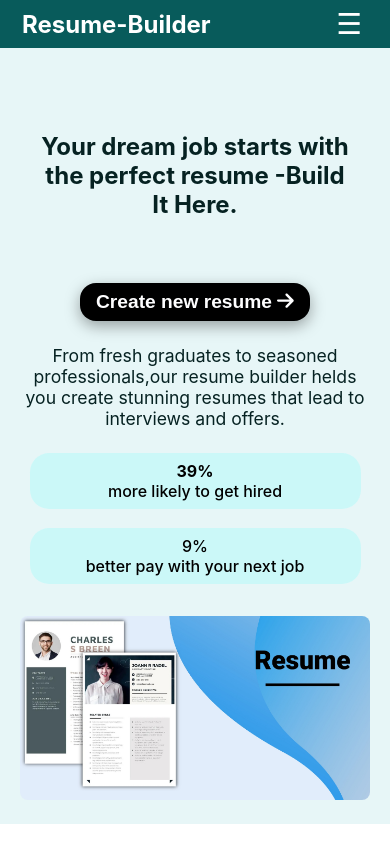
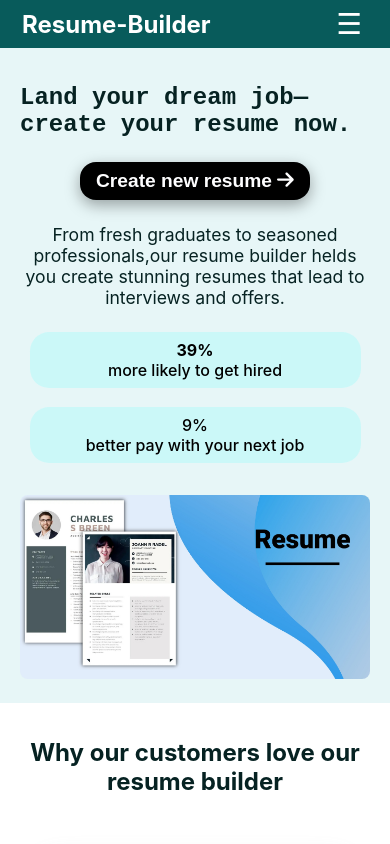
Before and after one commit to soumyadeep9800/React-Resume-Builder, a React (Create React App) app in the folder clients/: page / in a window 390 px wide. Shown: the top 844 px of the page. Built offline with nearby package versions, Linux system fonts and the light colour scheme.

Commit message:
heading animation

```diff
--- a/clients/src/css/Contact.css
+++ b/clients/src/css/Contact.css
@@ -6,6 +6,7 @@
     flex-direction: column;
     overflow-x: hidden;
 }
+
 .contact_us{
     box-shadow: rgba(0, 0, 0, 0.15) 1.95px 1.95px 2.6px;
     width: 80%;
@@ -14,6 +15,7 @@
     border-radius: 1.5rem;
     padding: 2rem;
 }
+
 .contact_heading{
     font-size: xx-large;
     font-weight: 500;
@@ -348,6 +350,16 @@
 
 
 /* about us */
+/* .partner-customer{
+    margin-top: .5rem;
+    opacity: 0;
+    transform: translateY(50px);
+    transition: opacity 0.6s ease-out, transform 0.6s ease-out;
+}
+.partner-customer.visible{
+    opacity: 1;
+    transform: translateY(0);
+} */
 .About_us{
     display: flex;
     border-radius: 2rem;
@@ -358,9 +370,10 @@
     margin-top: 2rem;
     margin-bottom: 1rem;
 }
+
 .About_us_img2{
-    height: 95%;
-    width: 30rem;
+    height: 85%;
+    width: 28rem;
     margin-left: 1rem;
     margin-right: 6rem;
     margin-top: 1rem;
--- a/clients/src/css/Index.css
+++ b/clients/src/css/Index.css
@@ -1,14 +1,9 @@
 .index{
-    /* background-image: linear-gradient(to top, rgba(0, 128, 128, .7), rgba(25, 221, 221, 0.268)); */
     margin-top: 0;
     display: flex;
-    /* background: linear-gradient(to right, #51e2c2 40%, #4bccef 60%); */
-    /* background: linear-gradient(to right, #51e2c2, #4bccef); */
-    /* background: linear-gradient(to left, #927ef2 30%, transparent); */
     justify-content: space-between;
     align-items: center;
     padding: 20px;
-    /* background-color: #daf7f8; */
     background: linear-gradient(to left,  #e7f6f7 100%, transparent);
 }
 .left{
@@ -17,7 +12,7 @@
     width: 60%;
     flex-wrap: wrap;
 }
-.left-1 {
+/* .left-1 {
     display: flex;
     flex-direction: column;
     text-align: center;
@@ -27,8 +22,8 @@
     font-size: 2rem;
     font-weight: bold;
     cursor: default;
-}
-/* .left-1 {
+} */
+.left-1 {
     display: inline-block;
     font-family: monospace;
     font-size: 2rem;
@@ -38,7 +33,7 @@
     white-space: nowrap;
     overflow: hidden;
     width: 0ch;
-    animation: typing 7s steps(40) infinite alternate-reverse;
+    animation: typing 4s steps(44) infinite alternate-reverse;
     cursor: default;
 }
 @keyframes typing {
@@ -46,20 +41,28 @@
         width: 0ch;
     }
     to {
-        width: 65ch;
+        width: 44ch;
     }
-} */
-
+}
+@media (max-width: 1350px) {
+    .left-1 {
+        display: flex;
+        animation: none;
+        width: 100%;
+        border-right: none;
+        white-space: wrap;
+        overflow:visible;
+    }
+}
 .left1B{
     margin-top: 3rem;
 }
 .frontpage-1st-button{
     margin-top: 3rem;
 }
-/* clip-path: circle(50% at 49% 100%); */
+
 .left-button {
     text-decoration: none;
-    /* border: 1px solid black;  */
     border: none;
     border-radius: 1rem;
     box-shadow: rgba(0, 0, 0, 0.35) 0px 5px 15px;
@@ -70,7 +73,6 @@
     padding: 0.5rem 1rem;
     margin-bottom: 1.5rem;
     cursor: pointer;
-    /* transition: background-color 0.3s ease;  */
     transform: scale(1);
     transition: transform .3s ease-out;
     will-change: transform;
@@ -86,6 +88,12 @@
     .left-button:hover {
       transform: scale(1); /* Reset to no scaling */
     }
+    .left1B{
+        margin-top: 1rem;
+    }
+    .frontpage-1st-button{
+        margin-top: 1rem;
+    }
 }
 .left1B {
     display: flex;
@@ -94,7 +102,6 @@
     justify-content: center;
     width: 100%;
 }
-
 .left-2{
     display: flex;
     text-align: center;
@@ -119,19 +126,8 @@
     padding: .5rem;
     width: 10rem;
     border-radius: 1.2rem;
-    /* border: .01rem solid black; */
-    /* box-shadow: rgba(0, 0, 0, 0.35) 0px 5px 15px; */
-    /* background-color: rgb(171, 236, 247); */
     background-color:rgba(184, 249, 249, 0.568);
 }
-/* .left-32{
-    padding: .5rem;
-    width: 10rem;
-    border-radius: 1.2rem;
-    border: .01rem solid black;
-    background-color: rgb(196, 223, 253);
-    background-color: #70cee9;
-} */
 .left-311{
     font-weight: bolder;
 }
@@ -149,45 +145,42 @@
     object-fit: cover;
     border-radius: 8px;
   }
-/* @media (max-width: 400px){
-.right{
-    visibility: hidden;
-}
-} */
 
 @media (max-width: 768px) {
     .index {
         flex-direction: column;
         justify-content: center;
     }
-
     .left {
         width: 100%;
         border-right: none;
         margin-bottom: 2rem;
     }
-
     .right {
         width: 100%;
     }
-
     .left-1 {
         font-size: 1.5rem;
-        height: auto;
-        padding: 1rem;
     }
-
     .left-2 {
         font-size: 1.1rem;
     }
-
-    /* .left3 {
-        flex-direction: column;
-        gap: 1rem;
-    } */
-
     .left-31, .left-32 {
         width: 90%;
+    }
+    .left1B{
+        margin-top: 1rem;
+    }
+    .frontpage-1st-button{
+        margin-top: 1.5rem;
+    }
+}
+@media (max-width: 1300px) {
+    .left1B{
+        margin-top: 1rem;
+    }
+    .frontpage-1st-button{
+        margin-top: 1.5rem;
     }
 }
  /* 2nd part */
@@ -199,7 +192,6 @@
     align-items: center;
     /* background: linear-gradient(to right, #4bccef, #51e2c2); */
     color: #062222;
-    /* background: linear-gradient(to left,  #d0f2f3 100%, transparent); */
 }
 .love-H{
 margin-top: 1rem;
@@ -211,10 +203,6 @@ margin-top: 1rem;
     text-align: center;
     color: #081813;
     touch-action: manipulation;
-    /* background: linear-gradient(to right, #4bccef, #51e2c2); */
-    /* background: linear-gradient(to right,  #daf7f8 70%, transparent); */
-    /* background: linear-gradient(to left,  #d1f4f4 70%, transparent); */
-    /* background-color: #f5f5f5; */
 }
 .love-1,.love-2,.love-3{
     /* border: 2px solid black; */
@@ -268,11 +256,7 @@ margin-top: 1rem;
 .love-button12:hover{
     background-color: rgb(0, 0, 0);
     color: rgb(255, 255, 255);
-    /* background-color: rgba(140, 249, 249, 0.8);
-    color: black; */
-    /* transform: translateY(-5px); */
     transform: scale(1.05);
-
 }
 @media screen and (max-width: 500px) {
     .love-button12:hover {
@@ -292,7 +276,6 @@ margin-top: 1rem;
 }
 }
 
-
 /* 3rd part */
 .partner-customer{
     margin-top: .5rem;
@@ -305,7 +288,6 @@ margin-top: 1rem;
     transform: translateY(0);
 }
 .partner-customer{
-    /* background: linear-gradient(to left, #f7fefe 100%, transparent); */
     display: flex;
     justify-content:center;
     gap: 10rem;
--- a/clients/src/pages/Contact.js
+++ b/clients/src/pages/Contact.js
@@ -1,5 +1,4 @@
-import React from 'react'
-import { useEffect } from "react";
+import React, { useEffect} from 'react';
 import { useLocation } from "react-router-dom";
 import photo from '../images/about.jpg';
 import { FontAwesomeIcon } from "@fortawesome/react-fontawesome";
@@ -15,7 +14,6 @@ export default function Contact() {
                 }
             }
         },[location]);
-
   return (
     <>
     <div className='contact_us_main'>
@@ -72,6 +70,7 @@ export default function Contact() {
     </div>
 
  {/* Have a question about resumes or need more help with your resume?  */}
+ {/* className='From_contact'  */}
 <div className='From_contact'>
 <div className='From_contact_us_heading'>Have a question about resumes or need more help with your resume?</div>
 <div className='From_contact_us_heading2'>Let us know by filling our contact form.</div>
@@ -93,7 +92,8 @@ export default function Contact() {
 </div>
 </div>
 {/* About Us */}
-<div className='About_us' id='about_us'>
+
+<div id='about_us' className='About_us'>
     <div className='About_us_img'><img src={photo} alt='About_us_related' className='About_us_img2'/></div>
     <div className='About_us_contant'>
         <div className='About_us_heading'>About Us</div>
--- a/clients/src/pages/Index.js
+++ b/clients/src/pages/Index.js
@@ -31,7 +31,7 @@ export default function Index() {
         <div className='left'>
 
           <div className='left1B'>
-          <div className='left-1'>Your dream job starts with the perfect resume -Build It Here.</div>
+          <div className='left-1'>Land your dream job—create your resume now.</div>
           <div className='frontpage-1st-button'><button className='left-button'>Create new resume  <FontAwesomeIcon icon={faArrowRight}/></button></div>
           </div>
 
@@ -91,13 +91,13 @@ export default function Index() {
     <div className='partners-h1'>Our Partners</div>
     <div className='partner-img'>
       <div className='partner-img1'>
-        <img src={ibm} alt="Description" />
+        <img src={ibm} alt="ibm" />
       </div>
       <div className='partner-img2'>
-        <img src={infosys} alt="Description" />
+        <img src={infosys} alt="infosys" />
       </div>
       <div className='partner-img3'>
-        <img src={cognizant} alt="Description" />
+        <img src={cognizant} alt="cognizant" />
       </div>
     </div>
   </div>
@@ -107,13 +107,13 @@ export default function Index() {
     <div className='customers-h1'>Our customer have been hired at</div>
     <div className='customer-img'>
       <div className='customer-img1'>
-        <img src={google} alt="Description" />
+        <img src={google} alt="google" />
       </div>
       <div className='customer-img2'>
-        <img src={microsoft} alt="Description" />
+        <img src={microsoft} alt="microsoft" />
       </div>
       <div className='customer-img3'>
-        <img src={flipkart} alt="Description" />
+        <img src={flipkart} alt="flipkart" />
       </div>
     </div>
   </div>
```
